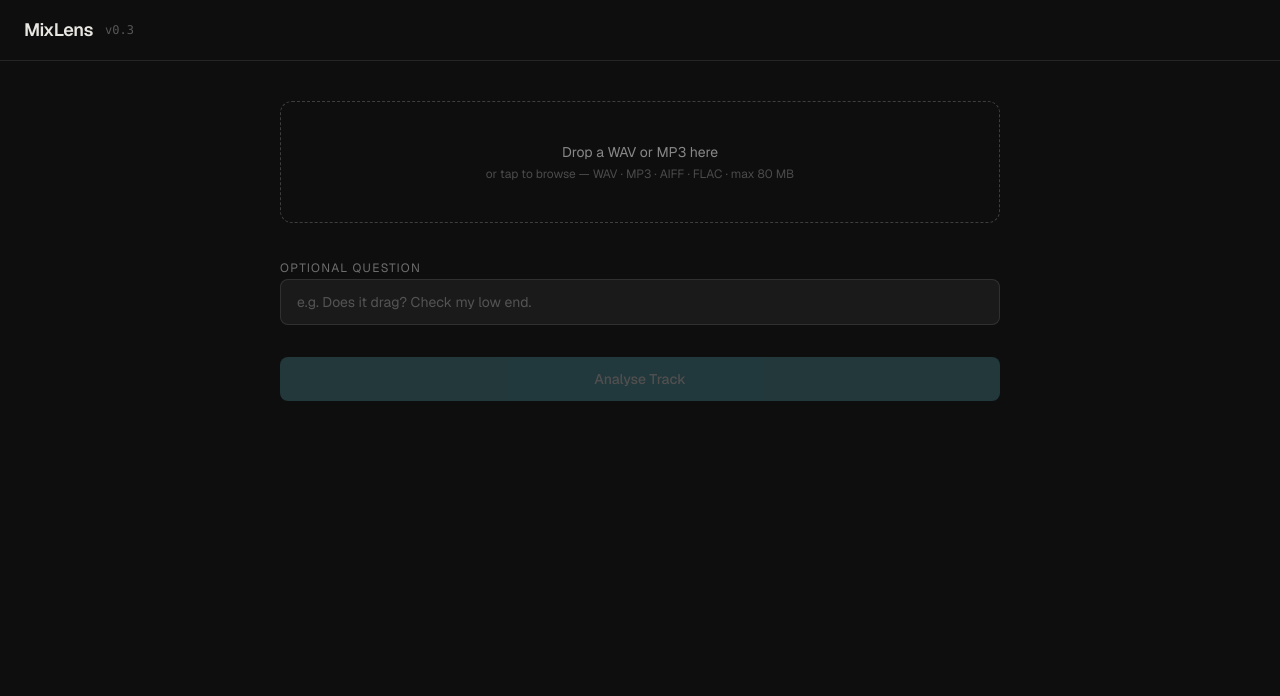
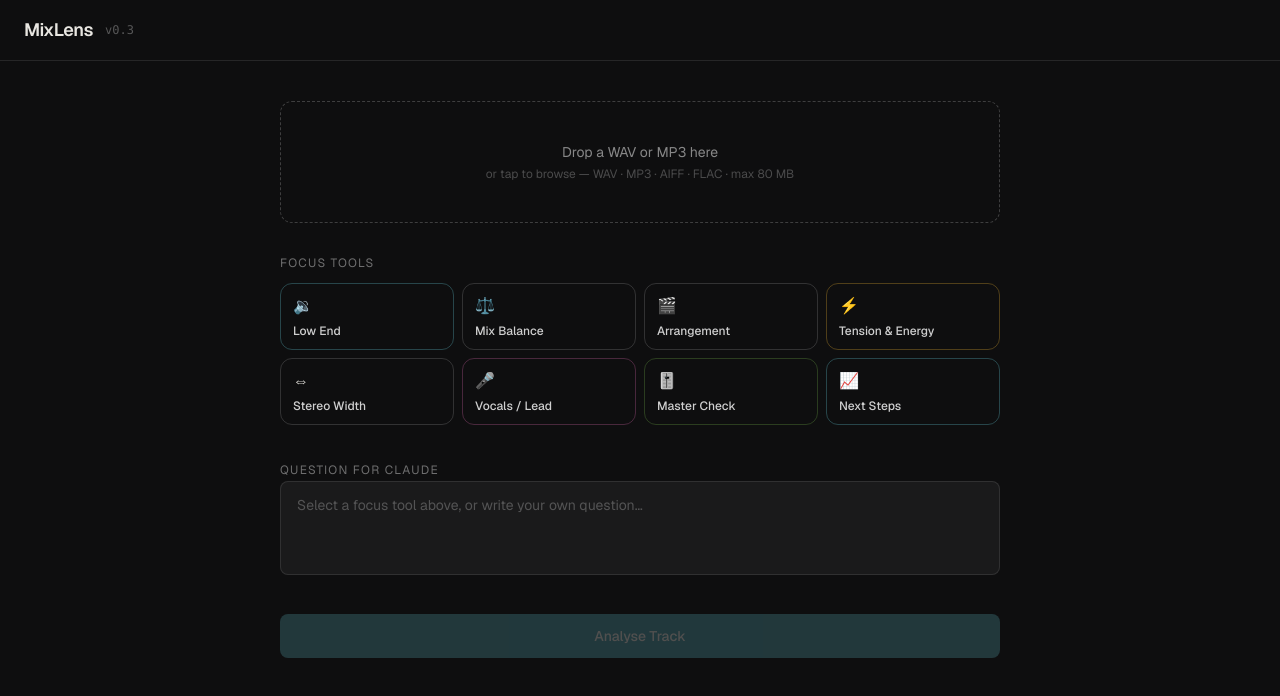
Before and after one commit to Jordybeer/mixlens, a Next.js app: page / in a window 1280 px wide. Shown: the top 696 px of the page. Built offline with nearby package versions, Linux system fonts and the light colour scheme.

Commit message:
feat: production focus tools with pre-written prompt presets

```diff
--- a/src/app/page.tsx
+++ b/src/app/page.tsx
@@ -10,9 +10,9 @@ import EnergyChart from '@/components/EnergyChart'
 import AnalysisSkeleton from '@/components/AnalysisSkeleton'
 import CopyButton from '@/components/CopyButton'
 import HistoryPanel from '@/components/HistoryPanel'
+import { ToolsGrid } from '@/components/ToolsPanel'
 
 const MAX_FILE_MB = 80
-// Explicit list beats audio/* on iOS Safari — Files app greys out WAV/AIFF with audio/*
 const ACCEPT = '.wav,.mp3,.aif,.aiff,.flac,.ogg,audio/wav,audio/x-wav,audio/mpeg,audio/mp3,audio/aiff,audio/x-aiff,audio/flac,audio/ogg'
 
 export default function Home() {
@@ -144,17 +144,21 @@ export default function Home() {
           <EnergyChart energyCurve={result.energyCurve} sections={result.sections} duration={result.durationSeconds} />
         )}
 
+        {/* Focus tools */}
+        <ToolsGrid />
+
+        {/* Custom / edited question */}
         <div className="space-y-2">
           <label htmlFor="custom-question" className="text-xs text-white/40 uppercase tracking-widest">
-            Optional question
+            Question for Claude
           </label>
-          <input
+          <textarea
             id="custom-question"
-            type="text"
+            rows={3}
             value={customQuestion}
             onChange={(e) => setCustomQuestion(e.target.value)}
-            placeholder="e.g. Does it drag? Check my low end."
-            className="w-full bg-white/5 border border-white/10 rounded-lg px-4 py-3 text-sm placeholder:text-white/25 focus:outline-none focus:border-white/30"
+            placeholder="Select a focus tool above, or write your own question…"
+            className="w-full bg-white/5 border border-white/10 rounded-lg px-4 py-3 text-sm placeholder:text-white/25 focus:outline-none focus:border-white/30 resize-none leading-relaxed"
           />
         </div>
 
--- /dev/null
+++ b/src/components/ToolsPanel.tsx
@@ -0,0 +1,118 @@
+'use client'
+
+import { useState } from 'react'
+import { useAnalysisStore } from '@/store/useAnalysisStore'
+
+const TOOLS: { label: string; icon: string; question: string; color: string }[] = [
+  {
+    label: 'Low End',
+    icon: '🔉',
+    color: 'border-[#4f98a3]/40 hover:border-[#4f98a3]/80 hover:bg-[#4f98a3]/8',
+    question: 'Focus on the low end: is the sub and kick relationship clean? Is there mud between 100–250 Hz? Does the bass translate on small speakers? Are there any low-end masking issues between bass and kick?',
+  },
+  {
+    label: 'Mix Balance',
+    icon: '⚖️',
+    color: 'border-white/15 hover:border-white/40 hover:bg-white/5',
+    question: 'Analyse the overall mix balance. Is anything too loud or too quiet? Are the mids cluttered? Does anything stick out unnaturally? Check for frequency masking between elements and identify which frequencies need space.',
+  },
+  {
+    label: 'Arrangement',
+    icon: '🎬',
+    color: 'border-white/15 hover:border-white/40 hover:bg-white/5',
+    question: 'Review the arrangement structure. Are the transitions between sections smooth? Is there enough variation to maintain listener interest? Do the intro and outro work? Are drops and builds effective? Where does energy feel stagnant?',
+  },
+  {
+    label: 'Tension & Energy',
+    icon: '⚡',
+    color: 'border-[#e8af34]/30 hover:border-[#e8af34]/60 hover:bg-[#e8af34]/5',
+    question: 'Evaluate tension and energy flow throughout the track. Does the energy build effectively before drops? Are there moments that feel flat or that release tension too early? Identify where the track loses momentum and what could push it forward.',
+  },
+  {
+    label: 'Stereo Width',
+    icon: '⇔',
+    color: 'border-white/15 hover:border-white/40 hover:bg-white/5',
+    question: 'Assess the stereo field. Does the mix feel wide enough without losing mono compatibility? Are there elements that are too wide and disappear in mono? Is the low end properly centered? Are there phasing issues?',
+  },
+  {
+    label: 'Vocals / Lead',
+    icon: '🎤',
+    color: 'border-[#d163a7]/30 hover:border-[#d163a7]/60 hover:bg-[#d163a7]/5',
+    question: 'Focus on the lead element or vocals. Does it sit well in the mix or get buried? Is it too forward? Is there harshness in the 2–5 kHz range? Does the reverb/delay tail interfere with clarity? Does it cut through on small speakers?',
+  },
+  {
+    label: 'Master Check',
+    icon: '🎚️',
+    color: 'border-[#6daa45]/30 hover:border-[#6daa45]/60 hover:bg-[#6daa45]/5',
+    question: 'Evaluate this track for mastering readiness. Is the loudness appropriate with enough headroom (target −6 dBFS peak for a mix bus)? Is dynamic range preserved? Are there any clipping or distortion artefacts? Is it competitive in loudness with commercial references?',
+  },
+  {
+    label: 'Next Steps',
+    icon: '📈',
+    color: 'border-[#4f98a3]/40 hover:border-[#4f98a3]/80 hover:bg-[#4f98a3]/8',
+    question: 'Based on everything you can detect, what are the 3–5 most impactful next steps I should take to improve this track? Rank them by priority. Be specific and actionable — reference timestamps and frequency ranges where possible.',
+  },
+]
+
+export default function ToolsPanel() {
+  const { customQuestion, setCustomQuestion } = useAnalysisStore()
+  const [active, setActive] = useState<string | null>(null)
+
+  function selectTool(tool: typeof TOOLS[0]) {
+    if (active === tool.label) {
+      // deselect — clear if this tool set it
+      setCustomQuestion('')
+      setActive(null)
+    } else {
+      setCustomQuestion(tool.question)
+      setActive(tool.label)
+    }
+  }
+
+  // If user manually edited the question, deactivate tool highlight
+  function handleManualEdit(val: string) {
+    setCustomQuestion(val)
+    if (active && val !== TOOLS.find((t) => t.label === active)?.question) {
+      setActive(null)
+    }
+  }
+
+  return { active, selectTool, handleManualEdit }
+}
+
+export function ToolsGrid() {
+  const { customQuestion, setCustomQuestion } = useAnalysisStore()
+  const [active, setActive] = useState<string | null>(null)
+
+  function selectTool(tool: typeof TOOLS[0]) {
+    if (active === tool.label) {
+      setCustomQuestion('')
+      setActive(null)
+    } else {
+      setCustomQuestion(tool.question)
+      setActive(tool.label)
+    }
+  }
+
+  return (
+    <div className="space-y-3">
+      <p className="text-xs text-white/40 uppercase tracking-widest">Focus tools</p>
+      <div className="grid grid-cols-2 sm:grid-cols-4 gap-2">
+        {TOOLS.map((tool) => (
+          <button
+            key={tool.label}
+            onClick={() => selectTool(tool)}
+            className={`text-left border rounded-xl px-3 py-2.5 transition-all ${
+              active === tool.label
+                ? 'bg-white/10 border-white/30'
+                : tool.color
+            }`}
+          >
+            <span className="text-base leading-none">{tool.icon}</span>
+            <p className="text-xs font-medium text-white/80 mt-1.5 leading-tight">{tool.label}</p>
+          </button>
+        ))}
+      </div>
+    </div>
+  )
+}
```
